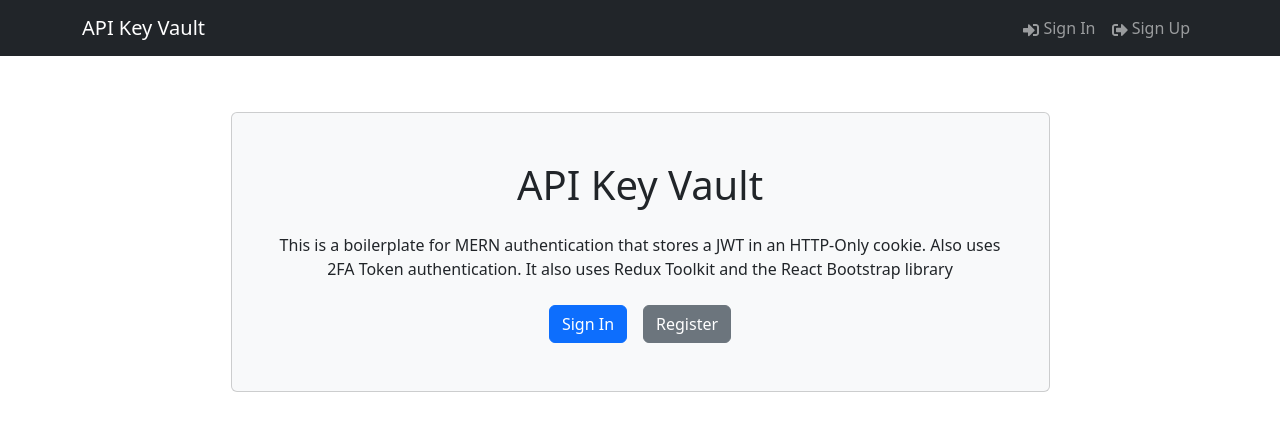
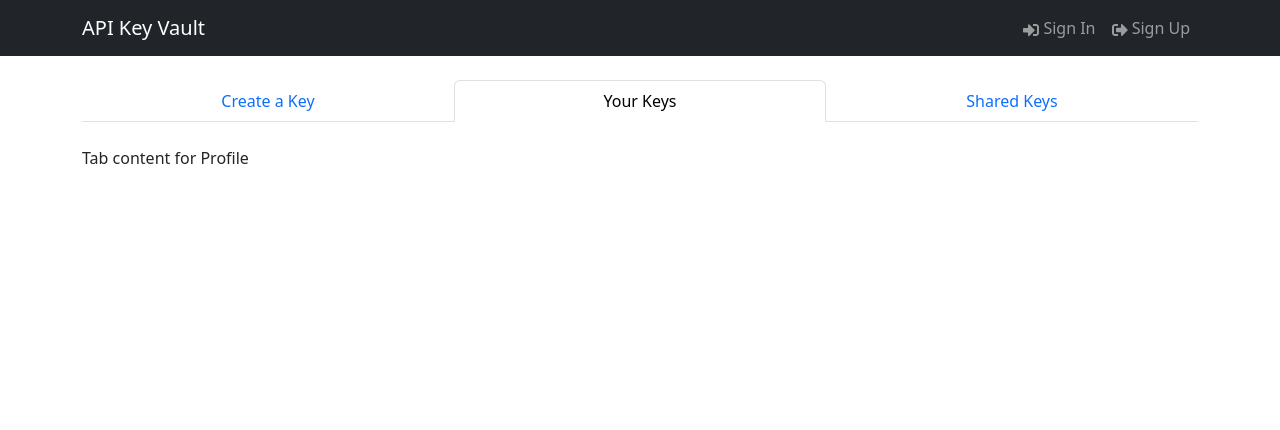
Before and after one commit to Vardhu2706/mern-api-key-vault, a React (Vite) app in the folder frontend/: page / in a window 1280 px wide. Shown: the top 430 px of the page. Built offline with nearby package versions, Linux system fonts and the light colour scheme.

Commit message:
Added Homepage Tabs

```diff
--- a/frontend/src/components/Hero.jsx
+++ b/frontend/src/components/Hero.jsx
@@ -1,40 +1,62 @@
-import { Container, Card, Button, Form } from "react-bootstrap";
+import { Container, Card, Button, Form, Row, Col } from "react-bootstrap";
+import { Link, useNavigate } from "react-router-dom";
 import { LinkContainer } from "react-router-bootstrap";
+import FormContainer from "../components/FormContainer";
 import { useSelector } from "react-redux";
+import { useState } from "react";
 
 const Hero = () => {
   const { userInfo } = useSelector((state) => state.auth);
 
+  const [title, setTitle] = useState("");
+  const [key, setKey] = useState("");
+  const [desc, setDesc] = useState("")
+
+  const createKeyHandler = async (e) => {
+    e.preventDefault();
+  }
+
   return (
     <div className=" py-5">
-      <Container className="d-flex justify-content-center">
-        <Card className="p-5 d-flex flex-column align-items-center hero-card bg-light w-75">
-          <h1 className="text-center mb-4">API Key Vault</h1>
-          <p className="text-center mb-4">
-            This is a boilerplate for MERN authentication that stores a JWT in
-            an HTTP-Only cookie. Also uses 2FA Token authentication. It also
-            uses Redux Toolkit and the React Bootstrap library
-          </p>
+      <FormContainer>
+        <h6>Create a key to securely store and share.</h6>
 
-          {userInfo ? (
-            <div className="d-flex flex-column align-items-center">
-              <Form.Label>Name: {userInfo.name}</Form.Label>
-              <Form.Label>Email: {userInfo.email}</Form.Label>
-            </div>
-          ) : (
-            <div className="d-flex">
-              <LinkContainer to="/login">
-                <Button variant="primary" className="me-3">
-                  Sign In
-                </Button>
-              </LinkContainer>
-              <LinkContainer to="/register">
-                <Button variant="secondary">Register</Button>
-              </LinkContainer>
-            </div>
-          )}
-        </Card>
-      </Container>
+        <Form onSubmit={createKeyHandler}>
+
+          {/* Key Title */}
+          <Form.Group className="my-2" controlId="title">
+            <Form.Label>Title</Form.Label>
+            <Form.Control type="text" placeholder="Enter Title" value={title} onChange={(e) => setTitle(e.target.value)}>
+            </Form.Control>
+          </Form.Group>
+
+          {/* Enter Key */}
+          <Form.Group className="my-2" controlId="key">
+            <Form.Label>Key</Form.Label>
+            <Form.Control
+              type="text"
+              placeholder="Enter Key"
+              value={key}
+              onChange={(e) => setKey(e.target.value)}
+            ></Form.Control>
+          </Form.Group>
+
+          {/* Description */}
+          <Form.Group className="my-2" controlId="desc">
+            <Form.Label>Description</Form.Label>
+            <Form.Control
+              type="text"
+              placeholder="Enter Description"
+              value={desc}
+              onChange={(e) => setDesc(e.target.value)}
+            ></Form.Control>
+          </Form.Group>
+
+          <Button type="submit" variant="primary" className="mt-3">
+            Create Key
+          </Button>
+        </Form>
+      </FormContainer>
     </div>
   );
 };
--- /dev/null
+++ b/frontend/src/components/Tab.jsx
@@ -0,0 +1,27 @@
+// Imports
+import Tab from 'react-bootstrap/Tab';
+import Tabs from 'react-bootstrap/Tabs';
+import Hero from './Hero';
+
+function TabsComponent() {
+    return (
+        <Tabs
+            defaultActiveKey="profile"
+            id="justify-tab-example"
+            className="mb-4 mt-4"
+            justify
+        >
+            <Tab eventKey="home" title="Create a Key">
+                <Hero />
+            </Tab>
+            <Tab eventKey="profile" title="Your Keys">
+                Tab content for Profile
+            </Tab>
+            <Tab eventKey="longer-tab" title="Shared Keys">
+                Tab content for Loooonger Tab
+            </Tab>
+        </Tabs>
+    );
+};
+
+export default TabsComponent;
--- a/frontend/src/screens/HomeScreen.jsx
+++ b/frontend/src/screens/HomeScreen.jsx
@@ -1,10 +1,11 @@
 // Imports
 import Hero from "../components/Hero";
+import TabsComponent from "../components/Tab";
 
 const HomeScreen = () => {
   return (
     <>
-      <Hero />
+      <TabsComponent />
     </>
   );
 };
```
Also changed, not shown: frontend/src/components/KeyList.jsx (added), 2 other files (tests, documents, lock files or other folders).
